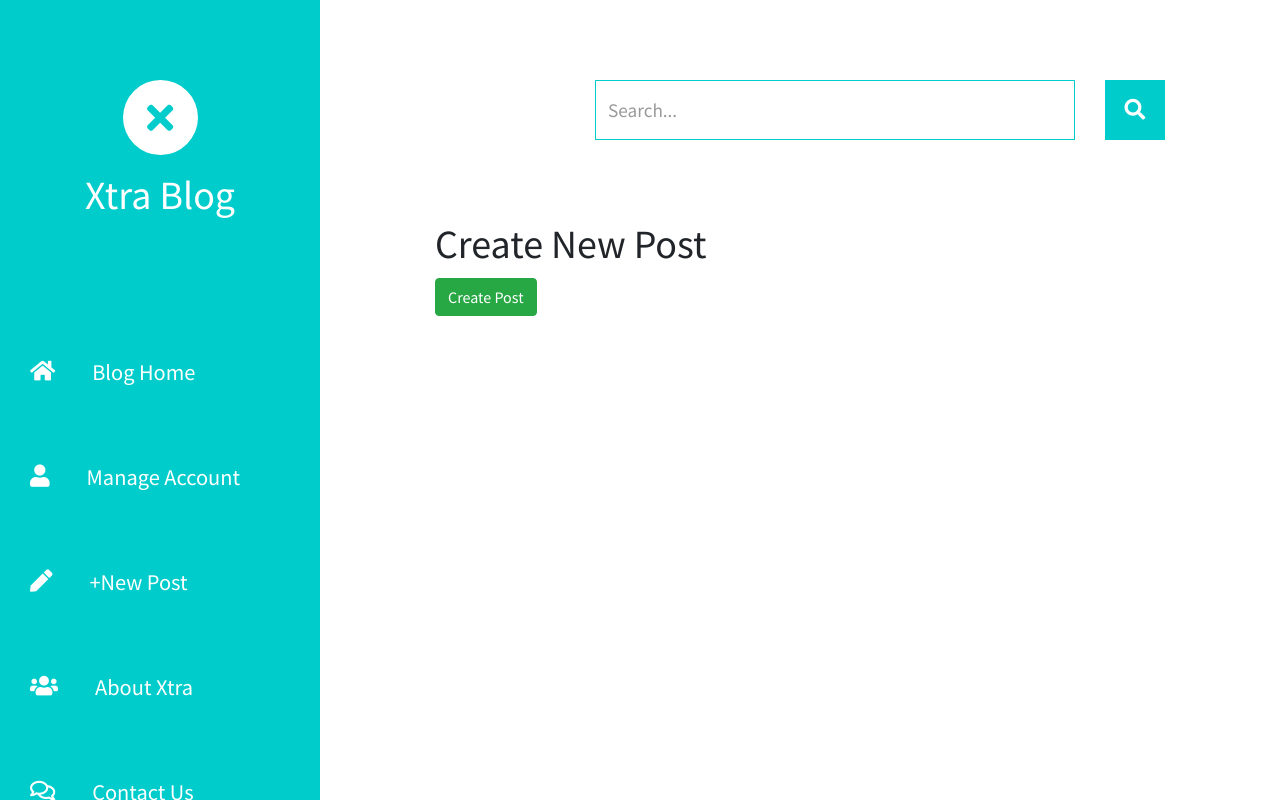
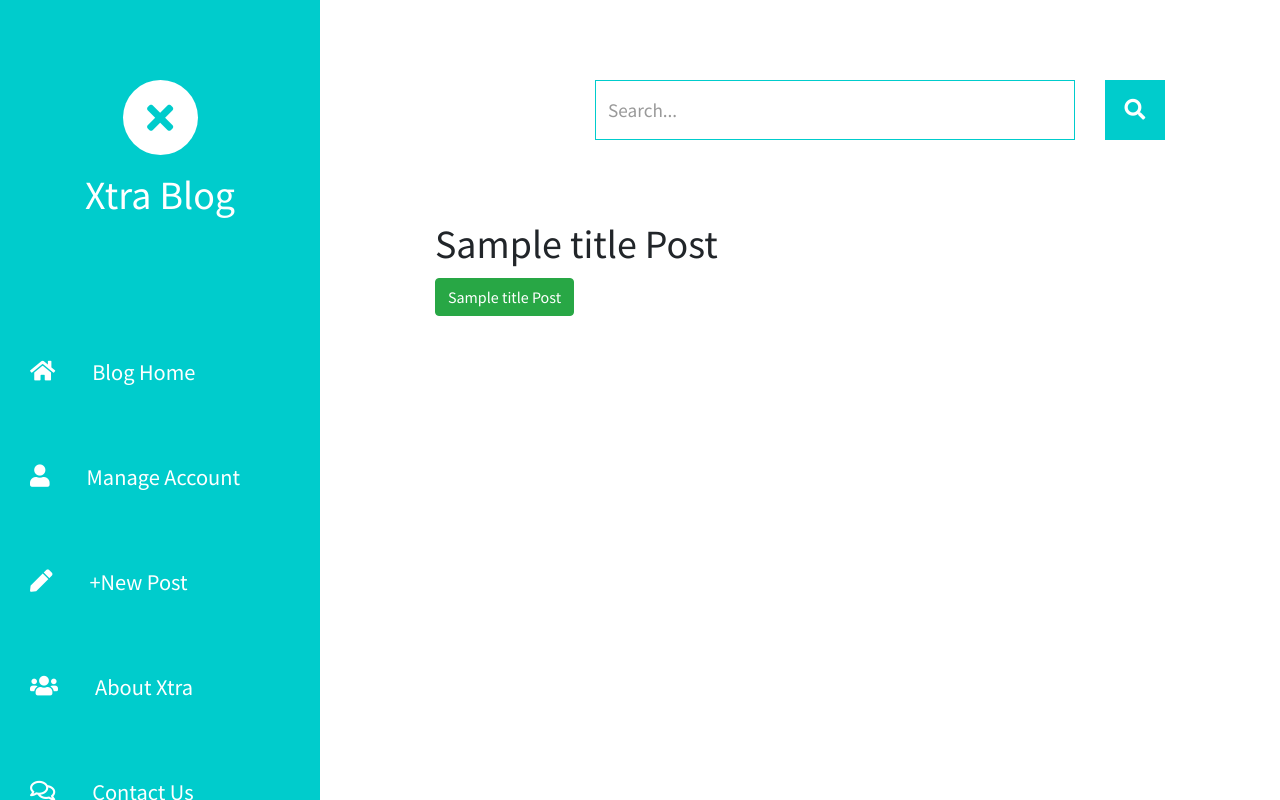
Before and after one commit to mubarak-mustopha/xtrablog, a Django app: template templates/post_form.html in a window 1280 px wide. Run offline with Django 3.2, Linux system fonts and the light colour scheme; the template is opened without the code that fills it: most values are stand-ins (such as "Sample title", 1, 10 or a date in 2020); some libraries are stand-ins or nearby versions.

Commit message:
Render title variable from context object.

```diff
--- a/templates/post_form.html
+++ b/templates/post_form.html
@@ -2,11 +2,11 @@
 {% load crispy_forms_tags %}
 
 {% block main %}
-    <h1>Create New Post</h1>
+    <h1>{{title}} Post</h1>
 
     <form action="" method="POST" enctype="multipart/form-data">
         {% csrf_token %}
         {{ form|crispy }}
-        <button type="submit" class="btn btn-success">Create Post</button>
+        <button type="submit" class="btn btn-success">{{title}} Post</button>
     </form>
 {% endblock %}
```
